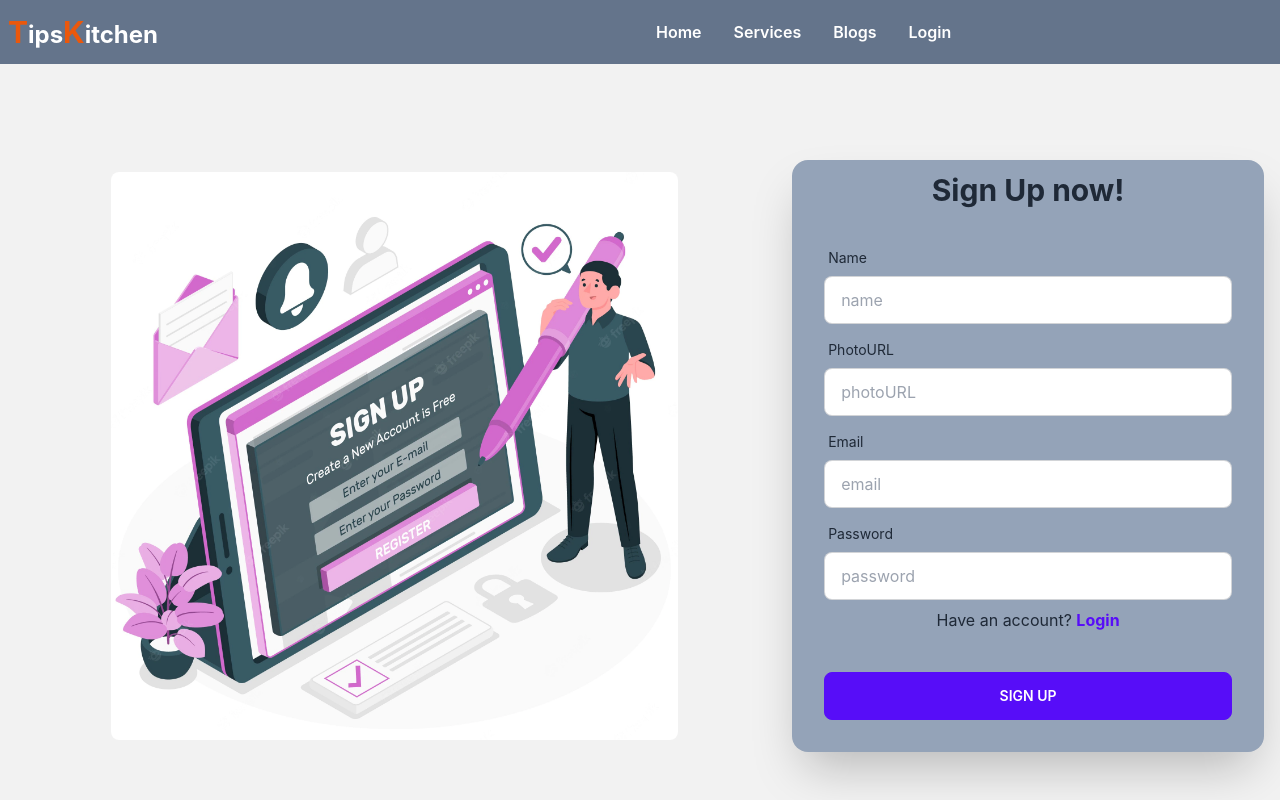
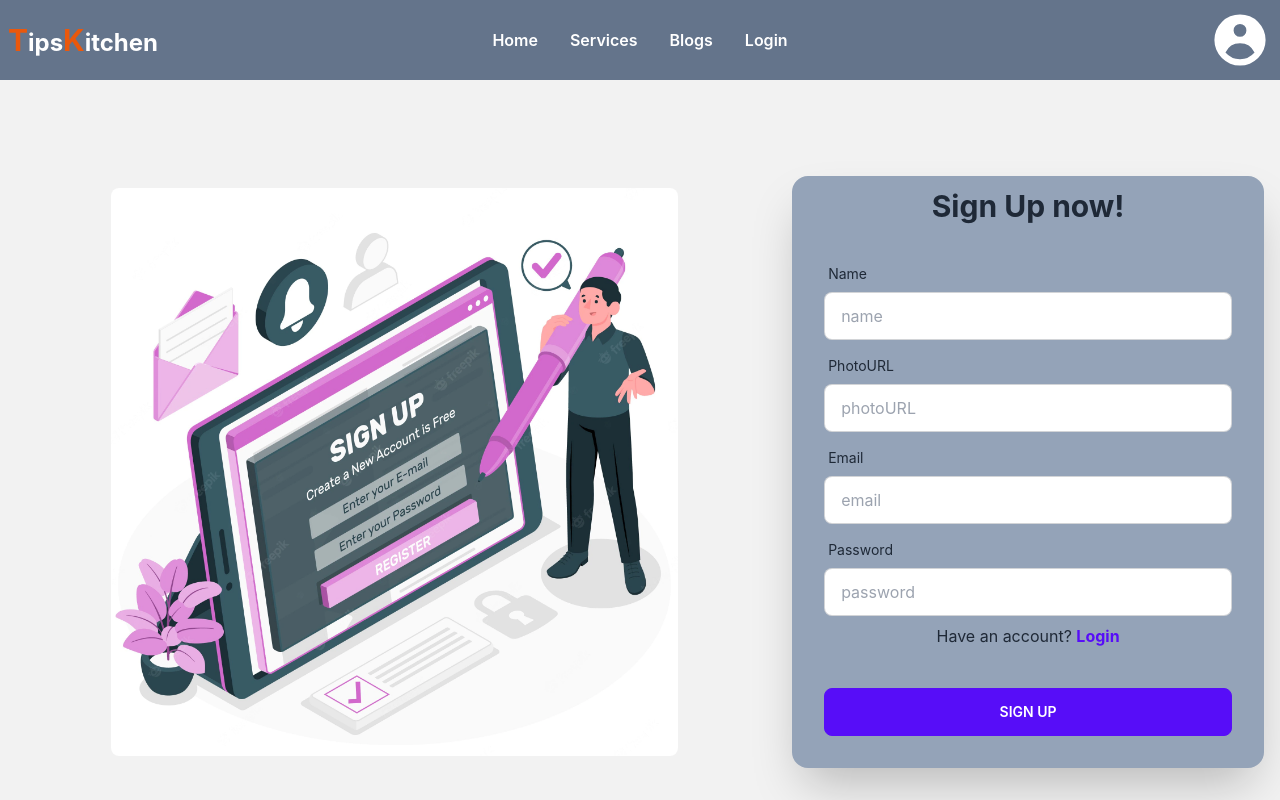
Before and after one commit to sadikul60/tips-kitchen-client, a React (Create React App) app: page /signup in a window 1280 px wide. Shown: the top 800 px of the page. Built offline with nearby package versions, Linux system fonts and the light colour scheme; no server answers.

Commit message:
added user Profile

```diff
--- a/package.json
+++ b/package.json
@@ -13,6 +13,7 @@
     "react-icons": "^4.6.0",
     "react-router-dom": "^6.4.3",
     "react-scripts": "5.0.1",
+    "react-toastify": "^9.1.1",
     "web-vitals": "^2.1.4"
   },
   "scripts": {
--- a/src/Pages/Login/Login.js
+++ b/src/Pages/Login/Login.js
@@ -1,5 +1,6 @@
 import React, { useContext } from 'react';
 import { Link } from 'react-router-dom';
+import { toast } from 'react-toastify';
 import { AuthContext } from '../../contexs/AuthProvider/AuthProvider';
 
 const Login = () => {
@@ -16,6 +17,7 @@ const Login = () => {
         .then(result => {
             const user = result.user;
             console.log(user);
+            toast.success('Login successfully.')
         })
         .catch(err => console.error(err))
     }
--- a/src/Pages/Shared/Header/Header.js
+++ b/src/Pages/Shared/Header/Header.js
@@ -1,13 +1,27 @@
-import React from 'react';
+import React, { useContext } from 'react';
+import { HiUserCircle } from 'react-icons/hi';
 import { Link } from 'react-router-dom';
+import { AuthContext } from '../../../contexs/AuthProvider/AuthProvider';
 
 const Header = () => {
+    const {user, logOut} = useContext(AuthContext);
 
+    const handleLogOut = () => {
+        logOut()
+
+    }
     const menuItems = <>
         <li className='font-semibold'><Link to='/'>Home</Link></li>
         <li className='font-semibold'><Link to='/services'>Services</Link></li>
         <li className='font-semibold'><Link to='/blogs'>Blogs</Link></li>
-        <li className='font-semibold'><Link to='/login'>Login</Link></li>
+        {
+            user?.uid ?
+            <>
+                <li className='font-semibold'><button onClick={handleLogOut}>Log Out</button></li>
+            </>
+            :
+            <li className='font-semibold'><Link to='/login'>Login</Link></li>
+        }
     </>
 
     return (
@@ -30,9 +44,14 @@ const Header = () => {
                 {menuItems}
                 </ul>
             </div>
-            {/* <div className="navbar-end">
-                <Link to='/' className="btn btn-primary">Get started</Link>
-            </div> */}
+            <div className="navbar-end">
+                {
+                    user?.photoURL ?
+                    <img className='w-16 h-16 rounded-full' src={user?.photoURL} alt="" />
+                    :
+                    <HiUserCircle className='w-16 h-16 rounded-full'></HiUserCircle>
+                }
+            </div>
 </div>
     );
 };
--- a/src/Pages/SignUp/SignUp.js
+++ b/src/Pages/SignUp/SignUp.js
@@ -1,5 +1,6 @@
 import React, { useContext } from 'react';
 import { Link } from 'react-router-dom';
+import { toast } from 'react-toastify';
 import img from '../../assets/sign-up.png'
 import { AuthContext } from '../../contexs/AuthProvider/AuthProvider';
 
@@ -21,6 +22,7 @@ const SignUp = () => {
             const user = result.user;
             console.log(user);
             handleUpdateProfile(name, photoURL);
+            toast.success('Sign Up successfully.')
             form.reset();
         })
         .catch(err => console.log(err))
--- a/src/index.js
+++ b/src/index.js
@@ -4,11 +4,14 @@ import './index.css';
 import App from './App';
 import reportWebVitals from './reportWebVitals';
 import AuthProvider from './contexs/AuthProvider/AuthProvider';
+import 'react-toastify/dist/ReactToastify.css';
+import { ToastContainer } from 'react-toastify';
 
 const root = ReactDOM.createRoot(document.getElementById('root'));
 root.render(
   <React.StrictMode>
     <AuthProvider>
+      <ToastContainer />
       <App />
     </AuthProvider>
   </React.StrictMode>
```
Also changed, not shown: 1 other file (tests, documents, lock files or other folders).
